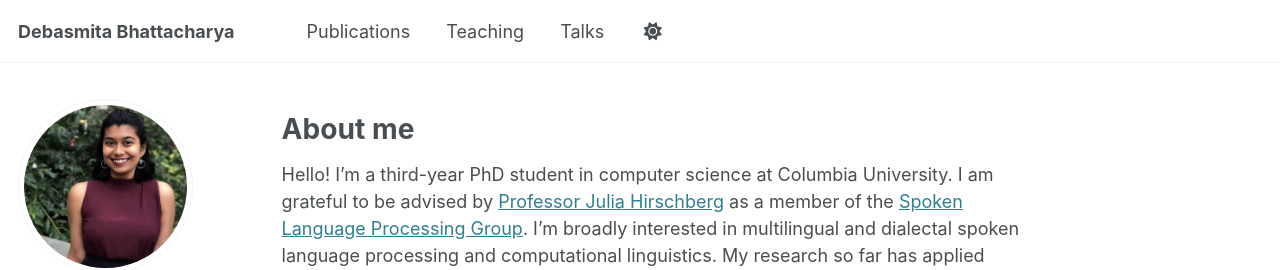
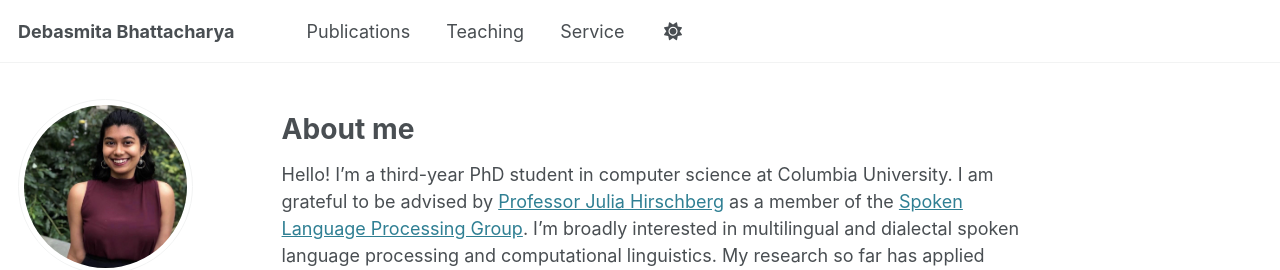
Before and after one commit to debasmita-b/debasmita-b.github.io, a Jekyll site: the page built from _pages/about.md, in a window 1280 px wide. Shown: the top 270 px of the page. Built offline with Jekyll 4.4.1, drawn with Linux system fonts in a browser that asks for light colours; some web fonts are replaced.

Commit message:
talks --> service

```diff
--- a/_data/navigation.yml
+++ b/_data/navigation.yml
@@ -14,5 +14,5 @@ main:
   - title: "Teaching"
     url: /teaching/
 
-  - title: "Talks"
-    url: /talks/
+  - title: "Service"
+    url: /service/
```
